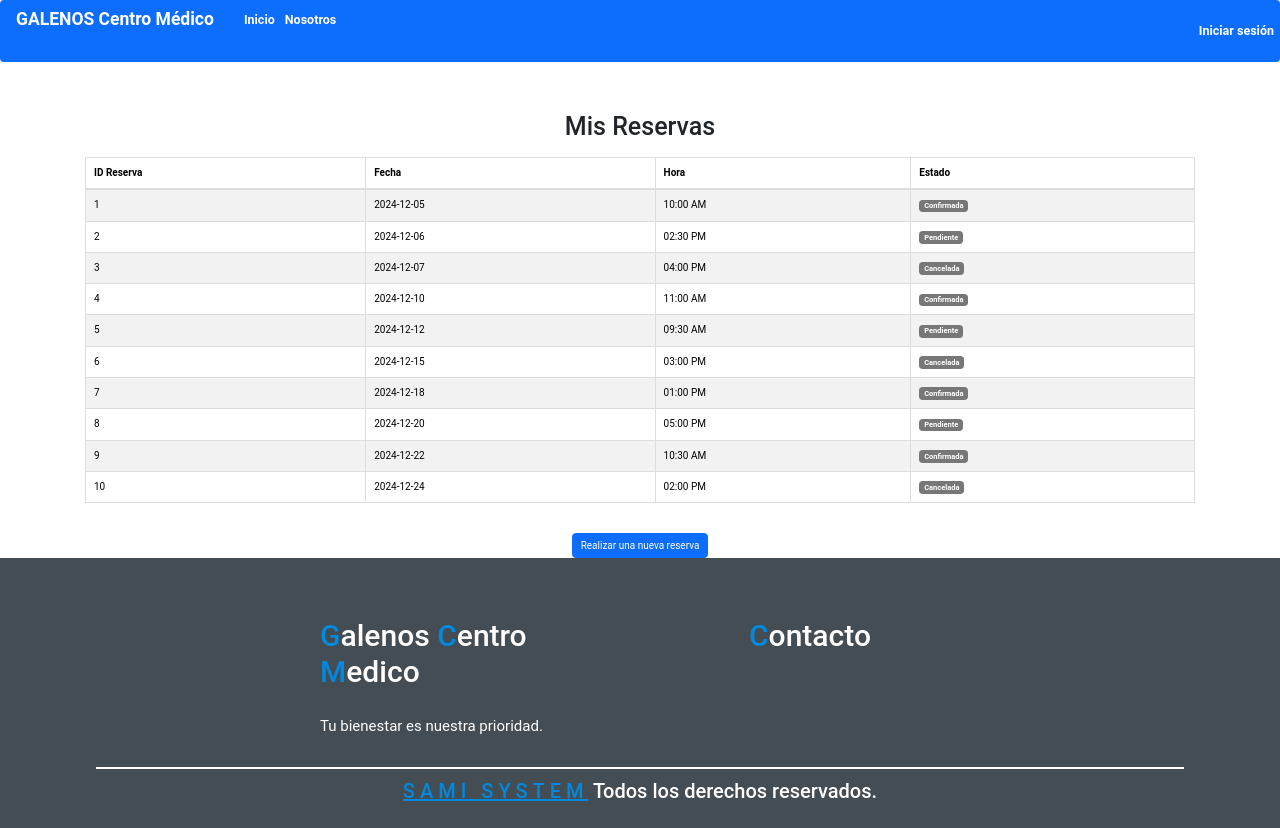
After one commit to Camiliink/SAMI_GALENOS, a Django app: page /mis_reservas/ in a window 1280 px wide. The commit adds this page. Run offline with Django 5.2, Linux system fonts and the light colour scheme; some libraries are stand-ins or nearby versions.

Commit message:
commit 2
2

```diff
--- a/crud/forms.py
+++ b/crud/forms.py
@@ -24,12 +24,12 @@ class LoginForm(forms.Form):
     nombre_usuario = forms.CharField(
         label='Nombre de Usuario',
         max_length=20,
-        widget=forms.TextInput(attrs={'placeholder': 'Nombre de usuario'}),
+        widget=forms.TextInput(attrs={'placeholder': 'Nombre de usuario', 'class': 'form-control'}),
     )
     contrasenna = forms.CharField(
         label='Contraseña',
         max_length=20,
-        widget=forms.PasswordInput(attrs={'placeholder': 'Contraseña'}),
+        widget=forms.PasswordInput(attrs={'placeholder': 'Contraseña', 'class': 'form-control'}),
     )
 
     def clean(self):
@@ -41,8 +41,6 @@ class LoginForm(forms.Form):
         if not Usuario.objects.filter(nombre_usuario=nombre_usuario, contrasenna=contrasenna).exists():
             raise forms.ValidationError("Usuario o contraseña incorrectos.")
         return cleaned_data
-
-
 class ReservaCitaForm(forms.ModelForm):
     class Meta:
         model = ReservarCita
--- a/crud/templates/base.html
+++ b/crud/templates/base.html
@@ -46,6 +46,9 @@
                 {% elif request.session.tipo_usuario == 'paciente' %}
                     <a class="nav-item nav-link text-white fw-bold fs-5" href="{% url 'hora' %}" aria-current="page">
                         Hora
+                    </a>
+                    <a class="nav-item nav-link text-white fw-bold fs-5" href="{% url 'mis_reservas' %}" aria-current="page">
+                        Mis Reservas
                     </a>
                 {% endif %}
             </div>
--- /dev/null
+++ b/crud/templates/paginas/mis_reservas.html
@@ -0,0 +1,100 @@
+{% extends 'base.html' %}
+
+{% block titulo %}
+Mis reservas
+{% endblock %}
+
+{% block contenido %}
+<h1 class="text-center my-4">Mis Reservas</h1>
+
+<!-- Contenedor para la tabla -->
+<div class="container">
+    <!-- Tabla de reservas con estilo Bootstrap y fondo azul -->
+    <table class="table table-bordered table-striped table-hover">
+        <thead class="thead-dark">
+            <tr>
+                <th>ID Reserva</th>
+                <th>Fecha</th>
+                <th>Hora</th>
+                <th>Estado</th>
+            </tr>
+        </thead>
+        <tbody>
+            <!-- Simulación de reservas -->
+            <tr>
+                <td>1</td>
+                <td>2024-12-05</td>
+                <td>10:00 AM</td>
+                <td><span class="badge badge-success">Confirmada</span></td>
+            </tr>
+            <tr>
+                <td>2</td>
+                <td>2024-12-06</td>
+                <td>02:30 PM</td>
+                <td><span class="badge badge-warning">Pendiente</span></td>
+            </tr>
+            <tr>
+                <td>3</td>
+                <td>2024-12-07</td>
+                <td>04:00 PM</td>
+                <td><span class="badge badge-danger">Cancelada</span></td>
+            </tr>
+            <tr>
+                <td>4</td>
+                <td>2024-12-10</td>
+                <td>11:00 AM</td>
+                <td><span class="badge badge-success">Confirmada</span></td>
+            </tr>
+            <tr>
+                <td>5</td>
+                <td>2024-12-12</td>
+                <td>09:30 AM</td>
+                <td><span class="badge badge-warning">Pendiente</span></td>
+            </tr>
+            <tr>
+                <td>6</td>
+                <td>2024-12-15</td>
+                <td>03:00 PM</td>
+                <td><span class="badge badge-danger">Cancelada</span></td>
+            </tr>
+            <tr>
+                <td>7</td>
+                <td>2024-12-18</td>
+                <td>01:00 PM</td>
+                <td><span class="badge badge-success">Confirmada</span></td>
+            </tr>
+            <tr>
+                <td>8</td>
+                <td>2024-12-20</td>
+                <td>05:00 PM</td>
+                <td><span class="badge badge-warning">Pendiente</span></td>
+            </tr>
+            <tr>
+                <td>9</td>
+                <td>2024-12-22</td>
+                <td>10:30 AM</td>
+                <td><span class="badge badge-success">Confirmada</span></td>
+            </tr>
+            <tr>
+                <td>10</td>
+                <td>2024-12-24</td>
+                <td>02:00 PM</td>
+                <td><span class="badge badge-danger">Cancelada</span></td>
+            </tr>
+
+            <!-- Si no hay reservas, mostrar este mensaje -->
+            <!--
+            <tr>
+                <td colspan="4" class="text-center">No tienes reservas aún.</td>
+            </tr>
+            -->
+        </tbody>
+    </table>
+
+    <!-- Si se desea permitir la creación de nuevas reservas, se puede incluir un enlace para ir a la página de reservas -->
+    <div class="text-center mt-5">
+        <a href="{% url 'hora' %}" class="btn btn-primary">Realizar una nueva reserva</a>
+    </div>
+</div>
+
+{% endblock %}
--- a/crud/urls.py
+++ b/crud/urls.py
@@ -15,5 +15,6 @@ urlpatterns = [
     path('usuarios/editar/<int:code>/', views.editar, name='editar'),  # Editar usuario específico
     path('usuarios/eliminar/<int:code>/', views.eliminar, name='eliminar'),  # Eliminar usuario específico
     path('logout', cerrar_sesion, name='logout'),
+    path('mis_reservas/', views.mis_reservas, name='mis_reservas'),
 
 ] + static(settings.MEDIA_URL, document_root=settings.MEDIA_ROOT)
--- a/crud/views.py
+++ b/crud/views.py
@@ -5,12 +5,13 @@ from .forms import LoginForm
 from .forms import ReservaCitaForm
 from django.contrib import messages
 from .models import  ReservarCita, EspecialidadMedico, Usuario, CentroMedico
+from django.contrib.auth.decorators import login_required
 
 def login(request):
     if request.method == 'POST':
         form = LoginForm(request.POST)
         if form.is_valid():
-            # Validar usuario y guardar su tipo en la sesión
+            # Validar usuario y contraseña
             nombre_usuario = form.cleaned_data.get('nombre_usuario')
             contrasenna = form.cleaned_data.get('contrasenna')
             try:
@@ -30,8 +31,6 @@ def nosotros(request):
     return render(request, 'paginas/nosotros.html')
 def hora(request):
     return render(request, 'paginas/hora.html')
-from django.shortcuts import render
-from .models import Usuario
 
 def usuarios(request):
     # Obtener el parámetro de búsqueda del RUT
@@ -65,7 +64,6 @@ def crear(request):
         return redirect('usuarios')
 
     return render(request, 'usuarios/crear.html', {'formulario': formulario})
-
 def editar(request,code):
     usuario = Usuario.objects.get(code=code)
     formulario = UsuarioForm(request.POST or None, request.FILES or None, instance=usuario)
@@ -75,16 +73,13 @@ def editar(request,code):
         return redirect('usuarios')
 
     return render(request, 'usuarios/editar.html',{'formulario': formulario})
-
 def eliminar(request,code):
     usuario= Usuario.objects.get(code=code)
     usuario.delete()
     return redirect('usuarios')
-
 def cerrar_sesion(request):
     request.session.flush()
     return redirect('login')
-
 def hora(request):
     # Obtener parámetros de la URL (con None por defecto en lugar de '')
     especialidad_seleccionada = request.GET.get('especialidad', None)
@@ -138,3 +133,5 @@ def hora(request):
         'centros_medicos': centros_medicos,
         'no_medicos_disponibles': no_medicos_disponibles,
     })
+def mis_reservas(request):
+    return render(request, 'paginas/mis_reservas.html')
```
Also changed, not shown: crud/templates/paginas/login.html (+7 -7 lines), db.sqlite3.
